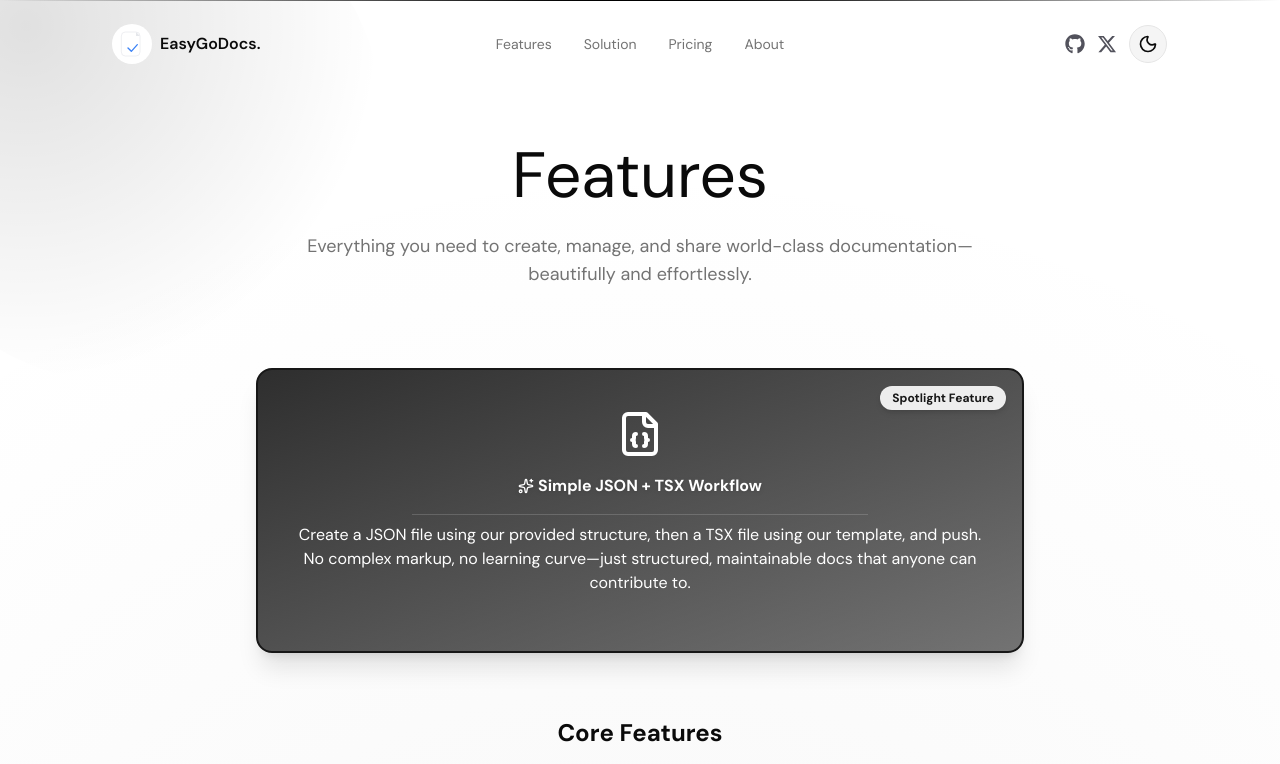
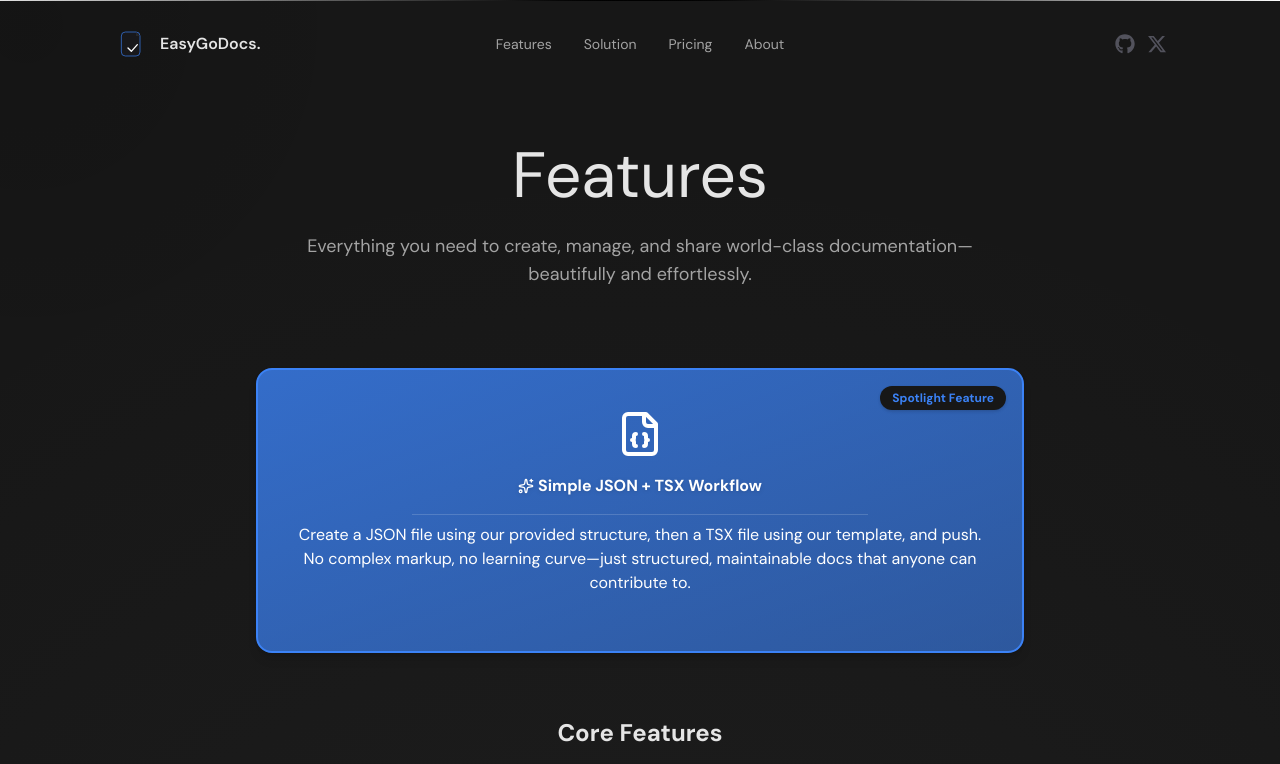
Before and after one commit to EasyGoDocs/easygodocs, a Next.js app: page /features in a window 1280 px wide. Shown: the top 764 px of the page. Built offline with nearby package versions, Linux system fonts and the light colour scheme.

Commit message:
fixed: dark mode toggle removed and the site is always in dark mode

```diff
--- a/package.json
+++ b/package.json
@@ -28,6 +28,7 @@
     "motion": "^12.23.5",
     "next": "15.3.5",
     "next-mdx-remote": "^5.0.0",
+    "next-themes": "^0.4.6",
     "prism-react-renderer": "^2.4.1",
     "prop-types": "^15.8.1",
     "react": "^19.0.0",
--- a/src/app/globals.css
+++ b/src/app/globals.css
@@ -7,8 +7,8 @@
   --color-background: var(--background);
   --color-foreground: var(--foreground);
   /* // --font-sans is now mapped to DM Sans for the whole project */
-  --font-sans: var(--font-sans);
-  --font-mono: var(--font-geist-mono);
+  --font-sans: Inter, sans-serif;
+  --font-mono: JetBrains Mono, monospace;
   --color-sidebar-ring: var(--sidebar-ring);
   --color-sidebar-border: var(--sidebar-border);
   --color-sidebar-accent-foreground: var(--sidebar-accent-foreground);
@@ -42,75 +42,142 @@
   --radius-md: calc(var(--radius) - 2px);
   --radius-lg: var(--radius);
   --radius-xl: calc(var(--radius) + 4px);
+  --font-serif: Source Serif 4, serif;
+  --radius: 0.375rem;
+  --tracking-tighter: calc(var(--tracking-normal) - 0.05em);
+  --tracking-tight: calc(var(--tracking-normal) - 0.025em);
+  --tracking-wide: calc(var(--tracking-normal) + 0.025em);
+  --tracking-wider: calc(var(--tracking-normal) + 0.05em);
+  --tracking-widest: calc(var(--tracking-normal) + 0.1em);
+  --tracking-normal: var(--tracking-normal);
+  --shadow-2xl: var(--shadow-2xl);
+  --shadow-xl: var(--shadow-xl);
+  --shadow-lg: var(--shadow-lg);
+  --shadow-md: var(--shadow-md);
+  --shadow: var(--shadow);
+  --shadow-sm: var(--shadow-sm);
+  --shadow-xs: var(--shadow-xs);
+  --shadow-2xs: var(--shadow-2xs);
+  --spacing: var(--spacing);
+  --letter-spacing: var(--letter-spacing);
+  --shadow-offset-y: var(--shadow-offset-y);
+  --shadow-offset-x: var(--shadow-offset-x);
+  --shadow-spread: var(--shadow-spread);
+  --shadow-blur: var(--shadow-blur);
+  --shadow-opacity: var(--shadow-opacity);
+  --color-shadow-color: var(--shadow-color);
+  --color-destructive-foreground: var(--destructive-foreground);
 }
 
 :root {
-  --radius: 0.625rem;
-  --background: oklch(1 0 0);
-  --foreground: oklch(0.145 0 0);
-  --card: oklch(1 0 0);
-  --card-foreground: oklch(0.145 0 0);
-  --popover: oklch(1 0 0);
-  --popover-foreground: oklch(0.145 0 0);
-  --primary: oklch(0.205 0 0);
-  --primary-foreground: oklch(0.985 0 0);
-  --secondary: oklch(0.97 0 0);
-  --secondary-foreground: oklch(0.205 0 0);
-  --muted: oklch(0.97 0 0);
-  --muted-foreground: oklch(0.556 0 0);
-  --accent: oklch(0.97 0 0);
-  --accent-foreground: oklch(0.205 0 0);
-  --destructive: oklch(0.577 0.245 27.325);
-  --border: oklch(0.922 0 0);
-  --input: oklch(0.922 0 0);
-  --ring: oklch(0.708 0 0);
-  --chart-1: oklch(0.646 0.222 41.116);
-  --chart-2: oklch(0.6 0.118 184.704);
-  --chart-3: oklch(0.398 0.07 227.392);
-  --chart-4: oklch(0.828 0.189 84.429);
-  --chart-5: oklch(0.769 0.188 70.08);
-  --sidebar: oklch(0.985 0 0);
-  --sidebar-foreground: oklch(0.145 0 0);
-  --sidebar-primary: oklch(0.205 0 0);
-  --sidebar-primary-foreground: oklch(0.985 0 0);
-  --sidebar-accent: oklch(0.97 0 0);
-  --sidebar-accent-foreground: oklch(0.205 0 0);
-  --sidebar-border: oklch(0.922 0 0);
-  --sidebar-ring: oklch(0.708 0 0);
+  --radius: 0.375rem;
+  --background: oklch(1.0000 0 0);
+  --foreground: oklch(0.3211 0 0);
+  --card: oklch(1.0000 0 0);
+  --card-foreground: oklch(0.3211 0 0);
+  --popover: oklch(1.0000 0 0);
+  --popover-foreground: oklch(0.3211 0 0);
+  --primary: oklch(0.6231 0.1880 259.8145);
+  --primary-foreground: oklch(1.0000 0 0);
+  --secondary: oklch(0.9670 0.0029 264.5419);
+  --secondary-foreground: oklch(0.4461 0.0263 256.8018);
+  --muted: oklch(0.9846 0.0017 247.8389);
+  --muted-foreground: oklch(0.5510 0.0234 264.3637);
+  --accent: oklch(0.9514 0.0250 236.8242);
+  --accent-foreground: oklch(0.3791 0.1378 265.5222);
+  --destructive: oklch(0.6368 0.2078 25.3313);
+  --border: oklch(0.9276 0.0058 264.5313);
+  --input: oklch(0.9276 0.0058 264.5313);
+  --ring: oklch(0.6231 0.1880 259.8145);
+  --chart-1: oklch(0.6231 0.1880 259.8145);
+  --chart-2: oklch(0.5461 0.2152 262.8809);
+  --chart-3: oklch(0.4882 0.2172 264.3763);
+  --chart-4: oklch(0.4244 0.1809 265.6377);
+  --chart-5: oklch(0.3791 0.1378 265.5222);
+  --sidebar: oklch(0.9846 0.0017 247.8389);
+  --sidebar-foreground: oklch(0.3211 0 0);
+  --sidebar-primary: oklch(0.6231 0.1880 259.8145);
+  --sidebar-primary-foreground: oklch(1.0000 0 0);
+  --sidebar-accent: oklch(0.9514 0.0250 236.8242);
+  --sidebar-accent-foreground: oklch(0.3791 0.1378 265.5222);
+  --sidebar-border: oklch(0.9276 0.0058 264.5313);
+  --sidebar-ring: oklch(0.6231 0.1880 259.8145);
+  --destructive-foreground: oklch(1.0000 0 0);
+  --font-sans: Inter, sans-serif;
+  --font-serif: Source Serif 4, serif;
+  --font-mono: JetBrains Mono, monospace;
+  --shadow-color: oklch(0 0 0);
+  --shadow-opacity: 0.1;
+  --shadow-blur: 3px;
+  --shadow-spread: 0px;
+  --shadow-offset-x: 0;
+  --shadow-offset-y: 1px;
+  --letter-spacing: 0em;
+  --spacing: 0.25rem;
+  --shadow-2xs: 0 1px 3px 0px hsl(0 0% 0% / 0.05);
+  --shadow-xs: 0 1px 3px 0px hsl(0 0% 0% / 0.05);
+  --shadow-sm: 0 1px 3px 0px hsl(0 0% 0% / 0.10), 0 1px 2px -1px hsl(0 0% 0% / 0.10);
+  --shadow: 0 1px 3px 0px hsl(0 0% 0% / 0.10), 0 1px 2px -1px hsl(0 0% 0% / 0.10);
+  --shadow-md: 0 1px 3px 0px hsl(0 0% 0% / 0.10), 0 2px 4px -1px hsl(0 0% 0% / 0.10);
+  --shadow-lg: 0 1px 3px 0px hsl(0 0% 0% / 0.10), 0 4px 6px -1px hsl(0 0% 0% / 0.10);
+  --shadow-xl: 0 1px 3px 0px hsl(0 0% 0% / 0.10), 0 8px 10px -1px hsl(0 0% 0% / 0.10);
+  --shadow-2xl: 0 1px 3px 0px hsl(0 0% 0% / 0.25);
+  --tracking-normal: 0em;
 }
 
 .dark {
-  --background: oklch(0.145 0 0);
-  --foreground: oklch(0.985 0 0);
-  --card: oklch(0.205 0 0);
-  --card-foreground: oklch(0.985 0 0);
-  --popover: oklch(0.205 0 0);
-  --popover-foreground: oklch(0.985 0 0);
-  --primary: oklch(0.922 0 0);
-  --primary-foreground: oklch(0.205 0 0);
-  --secondary: oklch(0.269 0 0);
-  --secondary-foreground: oklch(0.985 0 0);
-  --muted: oklch(0.269 0 0);
-  --muted-foreground: oklch(0.708 0 0);
-  --accent: oklch(0.269 0 0);
-  --accent-foreground: oklch(0.985 0 0);
-  --destructive: oklch(0.704 0.191 22.216);
-  --border: oklch(1 0 0 / 10%);
-  --input: oklch(1 0 0 / 15%);
-  --ring: oklch(0.556 0 0);
-  --chart-1: oklch(0.488 0.243 264.376);
-  --chart-2: oklch(0.696 0.17 162.48);
-  --chart-3: oklch(0.769 0.188 70.08);
-  --chart-4: oklch(0.627 0.265 303.9);
-  --chart-5: oklch(0.645 0.246 16.439);
-  --sidebar: oklch(0.205 0 0);
-  --sidebar-foreground: oklch(0.985 0 0);
-  --sidebar-primary: oklch(0.488 0.243 264.376);
-  --sidebar-primary-foreground: oklch(0.985 0 0);
-  --sidebar-accent: oklch(0.269 0 0);
-  --sidebar-accent-foreground: oklch(0.985 0 0);
-  --sidebar-border: oklch(1 0 0 / 10%);
-  --sidebar-ring: oklch(0.556 0 0);
+  --background: oklch(0.2046 0 0);
+  --foreground: oklch(0.9219 0 0);
+  --card: oklch(0.2686 0 0);
+  --card-foreground: oklch(0.9219 0 0);
+  --popover: oklch(0.2686 0 0);
+  --popover-foreground: oklch(0.9219 0 0);
+  --primary: oklch(0.6231 0.1880 259.8145);
+  --primary-foreground: oklch(1.0000 0 0);
+  --secondary: oklch(0.2686 0 0);
+  --secondary-foreground: oklch(0.9219 0 0);
+  --muted: oklch(0.2686 0 0);
+  --muted-foreground: oklch(0.7155 0 0);
+  --accent: oklch(0.3791 0.1378 265.5222);
+  --accent-foreground: oklch(0.8823 0.0571 254.1284);
+  --destructive: oklch(0.6368 0.2078 25.3313);
+  --border: oklch(0.3715 0 0);
+  --input: oklch(0.3715 0 0);
+  --ring: oklch(0.6231 0.1880 259.8145);
+  --chart-1: oklch(0.7137 0.1434 254.6240);
+  --chart-2: oklch(0.6231 0.1880 259.8145);
+  --chart-3: oklch(0.5461 0.2152 262.8809);
+  --chart-4: oklch(0.4882 0.2172 264.3763);
+  --chart-5: oklch(0.4244 0.1809 265.6377);
+  --sidebar: oklch(0.2046 0 0);
+  --sidebar-foreground: oklch(0.9219 0 0);
+  --sidebar-primary: oklch(0.6231 0.1880 259.8145);
+  --sidebar-primary-foreground: oklch(1.0000 0 0);
+  --sidebar-accent: oklch(0.3791 0.1378 265.5222);
+  --sidebar-accent-foreground: oklch(0.8823 0.0571 254.1284);
+  --sidebar-border: oklch(0.3715 0 0);
+  --sidebar-ring: oklch(0.6231 0.1880 259.8145);
+  --destructive-foreground: oklch(1.0000 0 0);
+  --radius: 0.375rem;
+  --font-sans: Inter, sans-serif;
+  --font-serif: Source Serif 4, serif;
+  --font-mono: JetBrains Mono, monospace;
+  --shadow-color: oklch(0 0 0);
+  --shadow-opacity: 0.1;
+  --shadow-blur: 3px;
+  --shadow-spread: 0px;
+  --shadow-offset-x: 0;
+  --shadow-offset-y: 1px;
+  --letter-spacing: 0em;
+  --spacing: 0.25rem;
+  --shadow-2xs: 0 1px 3px 0px hsl(0 0% 0% / 0.05);
+  --shadow-xs: 0 1px 3px 0px hsl(0 0% 0% / 0.05);
+  --shadow-sm: 0 1px 3px 0px hsl(0 0% 0% / 0.10), 0 1px 2px -1px hsl(0 0% 0% / 0.10);
+  --shadow: 0 1px 3px 0px hsl(0 0% 0% / 0.10), 0 1px 2px -1px hsl(0 0% 0% / 0.10);
+  --shadow-md: 0 1px 3px 0px hsl(0 0% 0% / 0.10), 0 2px 4px -1px hsl(0 0% 0% / 0.10);
+  --shadow-lg: 0 1px 3px 0px hsl(0 0% 0% / 0.10), 0 4px 6px -1px hsl(0 0% 0% / 0.10);
+  --shadow-xl: 0 1px 3px 0px hsl(0 0% 0% / 0.10), 0 8px 10px -1px hsl(0 0% 0% / 0.10);
+  --shadow-2xl: 0 1px 3px 0px hsl(0 0% 0% / 0.25);
 }
 
 @layer base {
@@ -119,5 +186,6 @@
   }
   body {
     @apply bg-background text-foreground;
+    letter-spacing: var(--tracking-normal);
   }
 }
--- a/src/app/layout.tsx
+++ b/src/app/layout.tsx
@@ -5,8 +5,9 @@ import { DM_Sans } from "next/font/google";
 import "./globals.css";
 import { HeroHeader } from "@/components/ui/header";
 import { Footer } from "@/components/page-components/footer-section";
-import { Databuddy } from '@databuddy/sdk';
+import { Databuddy } from "@databuddy/sdk";
 import BackToTop from "@/components/widgets/Back_to_top";
+import { ThemeProvider } from "@/providers/theme-provider";
 const dmSans = DM_Sans({
   subsets: ["latin"],
 });
@@ -23,14 +24,19 @@ export default function RootLayout({
   children: React.ReactNode;
 }>) {
   return (
-    <html lang="en">
+    <html lang="en" suppressHydrationWarning>
       <body className={`${dmSans.className} antialiased`}>
         <HeroHeader />
-        {children}
-        <Databuddy
-        clientId="tH13yVVCekicrW94BQ0us"
-        enableBatching={true}
-      />
+        <ThemeProvider
+          attribute="class"
+          defaultTheme="dark"
+          enableSystem
+          disableTransitionOnChange
+        >
+          {children}
+        </ThemeProvider>
+
+        <Databuddy clientId="tH13yVVCekicrW94BQ0us" enableBatching={true} />
         <Footer />
         <BackToTop />
       </body>
--- a/src/components/ui/dark-mode-toggle.tsx
+++ /dev/null
@@ -1,26 +0,0 @@
-import React from "react";
-import { useEffect, useState } from "react";
-import { Moon, Sun } from "lucide-react";
-
-export function DarkModeToggle() {
-  const [dark, setDark] = useState(false);
-
-  useEffect(() => {
-    if (dark) {
-      document.documentElement.classList.add("dark");
-    } else {
-      document.documentElement.classList.remove("dark");
-    }
-  }, [dark]);
-
-  return (
-    <button
-      aria-label="Toggle dark mode"
-      className="p-2 rounded-full border bg-muted hover:bg-accent transition"
-      onClick={() => setDark((d) => !d)}
-      type="button"
-    >
-      {dark ? <Sun className="w-5 h-5" /> : <Moon className="w-5 h-5" />}
-    </button>
-  );
-}
--- a/src/components/ui/header.tsx
+++ b/src/components/ui/header.tsx
@@ -8,7 +8,6 @@ import { cn } from "@/lib/utils";
 import { FaGithub } from "react-icons/fa";
 import { FaXTwitter } from "react-icons/fa6";
 import { useState, useEffect } from "react";
-import { DarkModeToggle } from "@/components/ui/dark-mode-toggle";
 
 const menuItems = [
   { name: "Features", href: "/features" },
@@ -26,7 +25,10 @@ const Logo = ({ className }: { className?: string }) => {
     };
     checkDark();
     const observer = new MutationObserver(checkDark);
-    observer.observe(document.documentElement, { attributes: true, attributeFilter: ["class"] });
+    observer.observe(document.documentElement, {
+      attributes: true,
+      attributeFilter: ["class"],
+    });
     return () => observer.disconnect();
   }, []);
 
@@ -66,7 +68,7 @@ export const HeroHeader = () => {
           className={cn(
             "mx-auto mt-2 max-w-6xl px-6 transition-all duration-300 lg:px-12",
             isScrolled &&
-              "bg-background/50 max-w-4xl rounded-2xl border backdrop-blur-lg lg:px-5"
+              "bg-background/50 max-w-4xl rounded-2xl border backdrop-blur-lg lg:px-5",
           )}
         >
           <div className="relative flex flex-wrap items-center justify-between gap-6 py-3 lg:gap-0 lg:py-4">
@@ -127,7 +129,7 @@ export const HeroHeader = () => {
                   rel="noopener noreferrer"
                   aria-label="GitHub"
                 >
-                  <FaGithub className="w-5 h-5 text-zinc-600 hover:text-zinc-800 transition-colors" />
+                  <FaGithub className="w-5 h-5 text-zinc-600 hover:text-primary transition-colors" />
                 </Link>
                 <Link
                   href="https://twitter.com/"
@@ -135,9 +137,9 @@ export const HeroHeader = () => {
                   rel="noopener noreferrer"
                   aria-label="Twitter (X)"
                 >
-                  <FaXTwitter className="w-5 h-5 text-zinc-600 hover:text-zinc-800 transition-colors" />
+                  <FaXTwitter className="w-5 h-5 text-zinc-600 hover:text-primary transition-colors" />
                 </Link>
-                <DarkModeToggle />
+
                 <Button
                   asChild
                   size="sm"
--- /dev/null
+++ b/src/providers/theme-provider.tsx
@@ -0,0 +1,11 @@
+"use client";
+
+import * as React from "react";
+import { ThemeProvider as NextThemesProvider } from "next-themes";
+
+export function ThemeProvider({
+  children,
+  ...props
+}: React.ComponentProps<typeof NextThemesProvider>) {
+  return <NextThemesProvider {...props}>{children}</NextThemesProvider>;
+}
```
Also changed, not shown: src/app/(main)/mdx/[slug]/page.tsx (+44 -26 lines), src/components/page-components/hero-section.tsx (+17 -23 lines), src/components/ui/animated-group.tsx (+28 -28 lines). Lines whose indentation alone changed are shown as unchanged.
